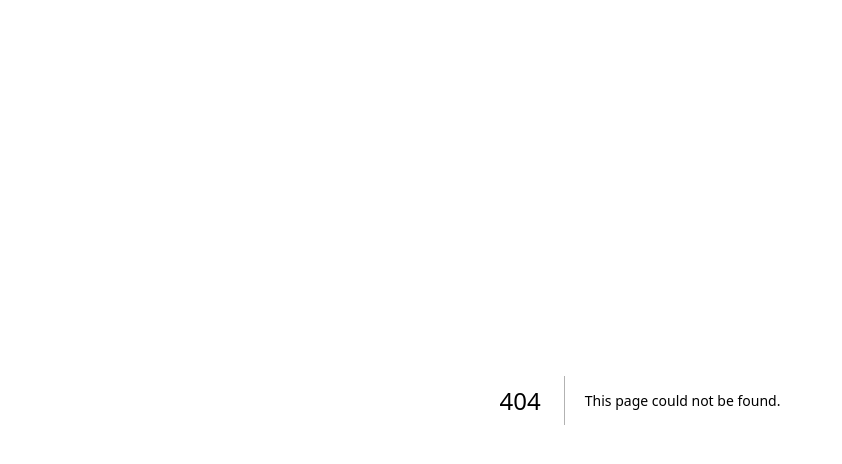
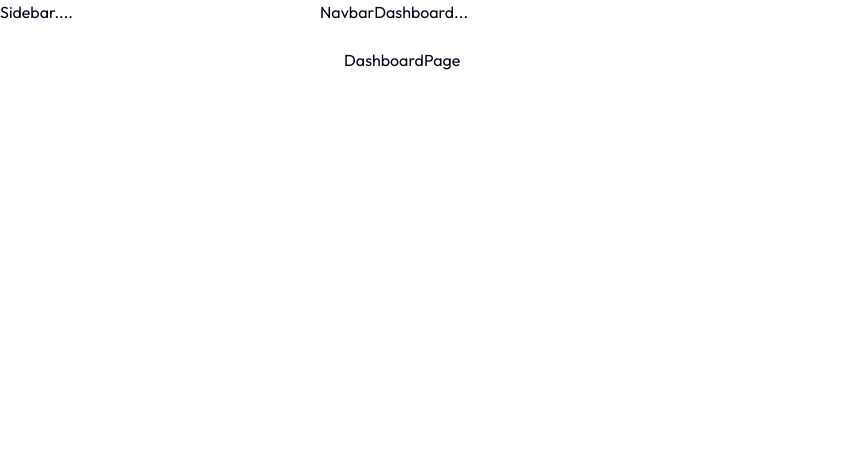
Before and after one commit to robertgrc/app-rental-cars, a Next.js app: page /dashboard in a window 1280 px wide. Before the commit this address had no page. Shown: the top 464 px of the page, without its empty margins (0-842 px from the left). Built offline with nearby package versions, Linux system fonts and the light colour scheme.

Commit message:
Estructura Dashboard Layout

```diff
--- /dev/null
+++ b/src/app/(dashboard)/dashboard/page.tsx
@@ -0,0 +1,7 @@
+
+
+export default function DashboardPage() {
+  return (
+    <div>DashboardPage</div>
+  )
+}
--- /dev/null
+++ b/src/app/(dashboard)/layout.tsx
@@ -0,0 +1,12 @@
+
+export default function LayoutDashboard({children}:{children: React.ReactNode}) {
+  return (
+    <div className="flex w-full h-full">
+     <div className="hidden h-full xl:block w-80 xl:fixed">Sidebar....</div>
+     <div className="w-full h-full xl:ml-80">
+        NavbarDashboard...
+        <div className="p-6 h-max">{children}</div>
+     </div>
+    </div>
+  )
+}
```
Also changed, not shown: src/app/(home)/page.tsx (renamed from src/app/page.tsx).
